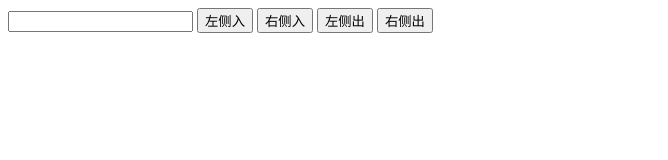
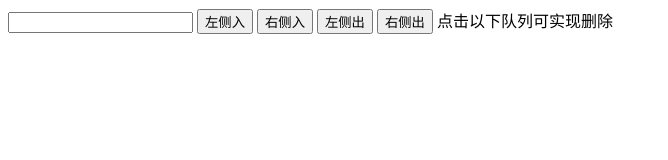
Before and after one commit to lusg02/IFE, a plain HTML site: page 018/index.html in a window 1280 px wide. Shown: the whole page, without its empty margins (0-668 px from the left). Drawn offline with Linux system fonts and the light colour scheme.

Commit message:
add the delete infomation

```diff
--- a/018/index.html
+++ b/018/index.html
@@ -23,9 +23,12 @@
   <button id="right-in">右侧入</button>
   <button id="left-out">左侧出</button>
   <button id="right-out">右侧出</button>
+  <span>点击以下队列可实现删除</span>
+
   <div id="result">
 
   </div>
+
   <script src="main.js"></script>
 </body>
 </html>
```
Lines whose indentation alone changed are shown as unchanged.
